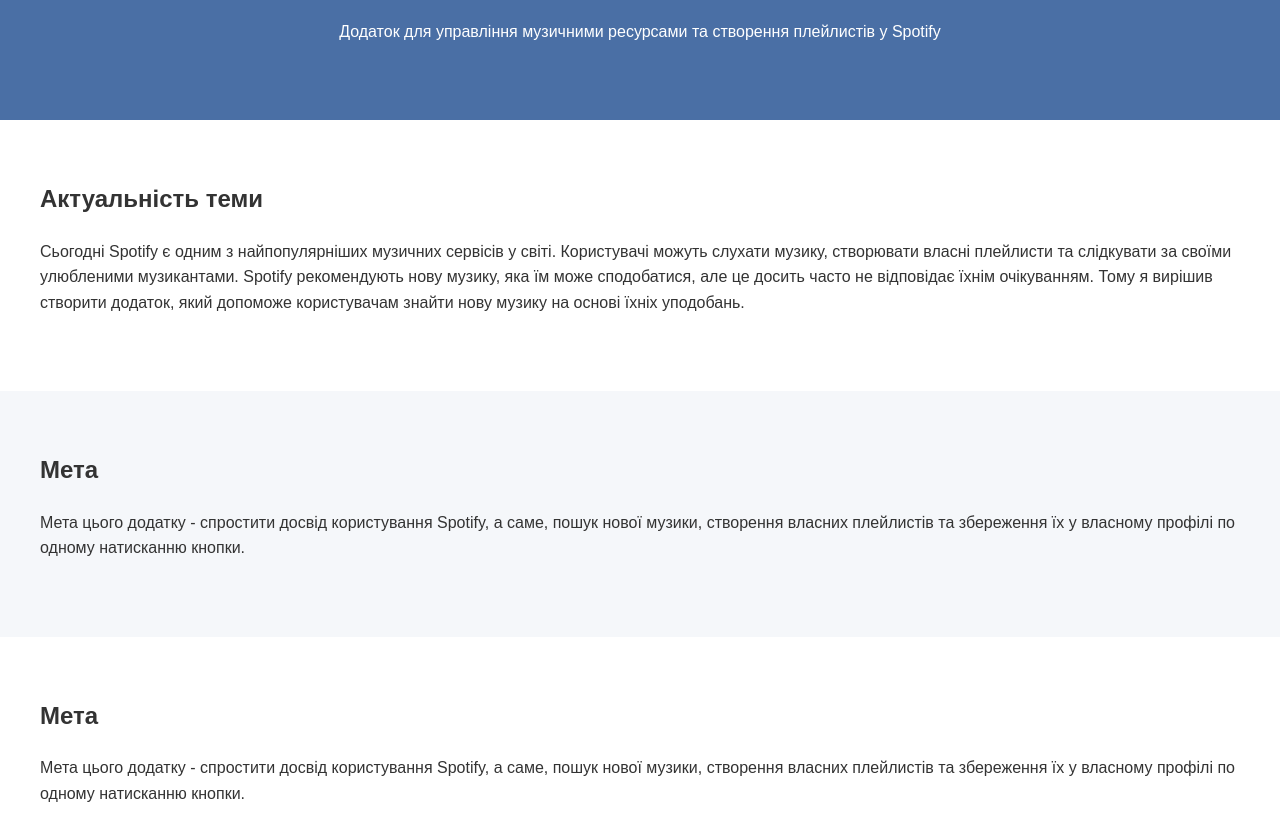
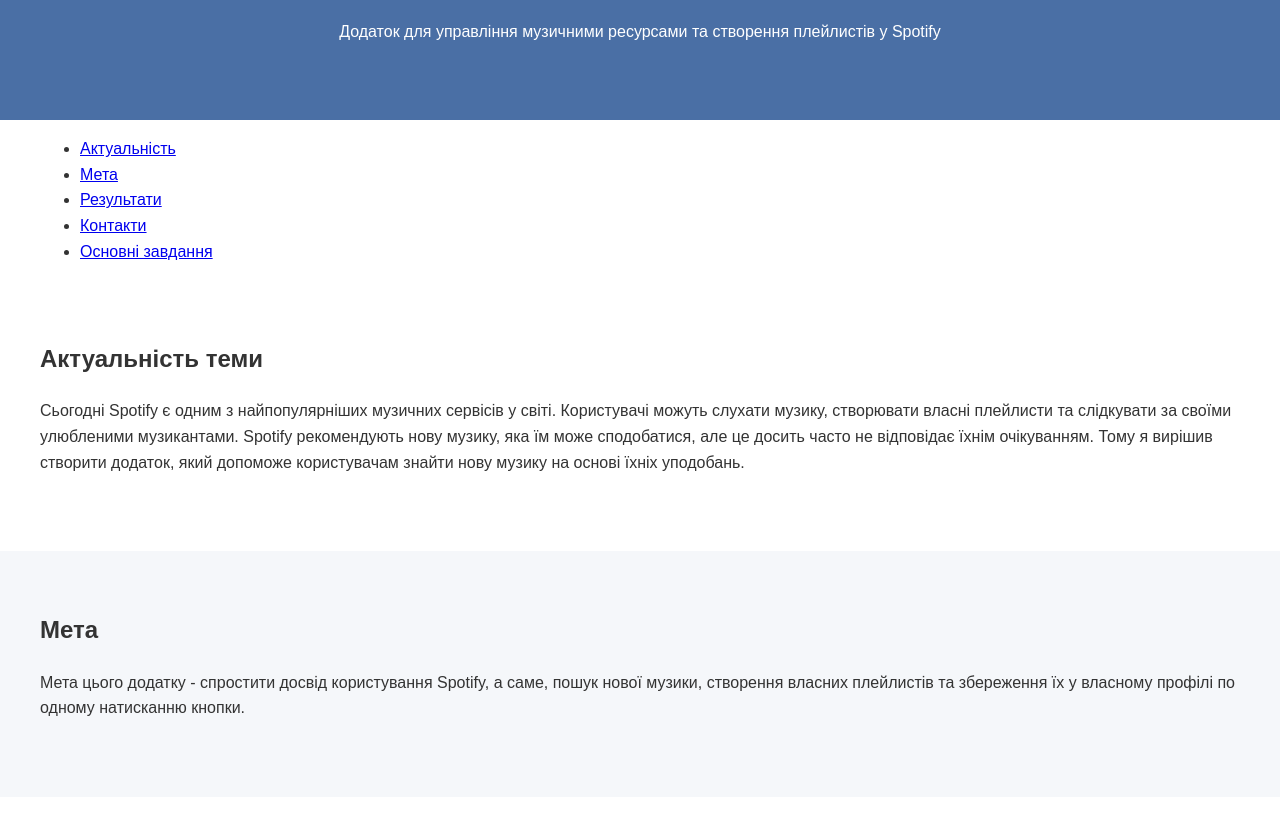
Before and after one commit to bemathxw/github.io, a plain HTML site: page index.html in a window 1280 px wide. Shown: the part 114-952 px from the top of the page. Drawn offline with nearby package versions, Linux system fonts and the light colour scheme.

Commit message:
Added navigation

```diff
--- a/index.html
+++ b/index.html
@@ -17,38 +17,43 @@
 </head>
 
 <body>
-    <header>
+    <header role="banner">
         <div class="container">
             <h1>Customify</h1>
             <p class="subtitle">Додаток для управління музичними ресурсами та створення плейлистів у Spotify</p>
         </div>
     </header>
 
-    <main>
-        <section class="relevance">
+    <nav role="navigation" aria-label="Головна навігація">
+        <div class="container">
+            <ul>
+                <li><a href="#relevance">Актуальність</a></li>
+                <li><a href="#goal">Мета</a></li>
+                <li><a href="#results">Результати</a></li>
+                <li><a href="#contact">Контакти</a></li>
+                <li><a href="#goals">Основні завдання</a></li>
+            </ul>
+        </div>
+    </nav>
+
+    <main role="main">
+        <section id="relevance" class="relevance" aria-labelledby="relevance-heading">
             <div class="container">
-                <h2>Актуальність теми</h2>
+                <h2 id="relevance-heading">Актуальність теми</h2>
                 <p>Сьогодні Spotify є одним з найпопулярніших музичних сервісів у світі. Користувачі можуть слухати музику, створювати власні плейлисти та слідкувати за своїми улюбленими музикантами. Spotify рекомендують нову музику, яка їм може сподобатися, але це досить часто не відповідає їхнім очікуванням. Тому я вирішив створити додаток, який допоможе користувачам знайти нову музику на основі їхніх уподобань.</p>
             </div>
         </section>
 
-        <section class="goals">
+        <section id="goal" class="goal" aria-labelledby="goal-heading">
             <div class="container">
-                <h2>Мета</h2>
+                <h2 id="goal-heading">Мета</h2>
                 <p>Мета цього додатку - спростити досвід користування Spotify, а саме, пошук нової музики, створення власних плейлистів та збереження їх у власному профілі по одному натисканню кнопки.</p>
             </div>
         </section>
 
-        <section class="goals">
+        <section id="goals" class="goals" aria-labelledby="goals-heading">
             <div class="container">
-                <h2>Мета</h2>
-                <p>Мета цього додатку - спростити досвід користування Spotify, а саме, пошук нової музики, створення власних плейлистів та збереження їх у власному профілі по одному натисканню кнопки.</p>
-            </div>
-        </section>
-
-        <section class="results">
-            <div class="container">
-                <h2>Основні завдання</h2>
+                <h2 id="goals-heading">Основні завдання</h2>
                 <ul>
                     <li>Авторизація користувача в Spotify</li>
                     <li>Отримання топ-10 треків користувача за останні 30 днів</li>
@@ -61,13 +66,13 @@
 
         <section class="results">
             <div class="container">
-                <h2>Очікувані результати</h2>
+                <h2 id="results-heading">Очікувані результати</h2>
                 <p>Додаток, що матиме вищезгаданий функціонал і буде зручним у використанні.</p>
             </div>
         </section>
     </main>
 
-    <footer>
+    <footer id="contact" role="contentinfo">
             <img src="https://sumdu.edu.ua/images/brand/logo-sumdu.svg" class="d-block mx-auto pb-4" alt="Логотип СумДУ">
             <p>Бакалаврська робота 2025. Герасимів Матвій.</p>
             <p>Контактна інформація: <a href="mailto:bema@wideraxx.com">bema@wideraxx.com</a></p>
```
